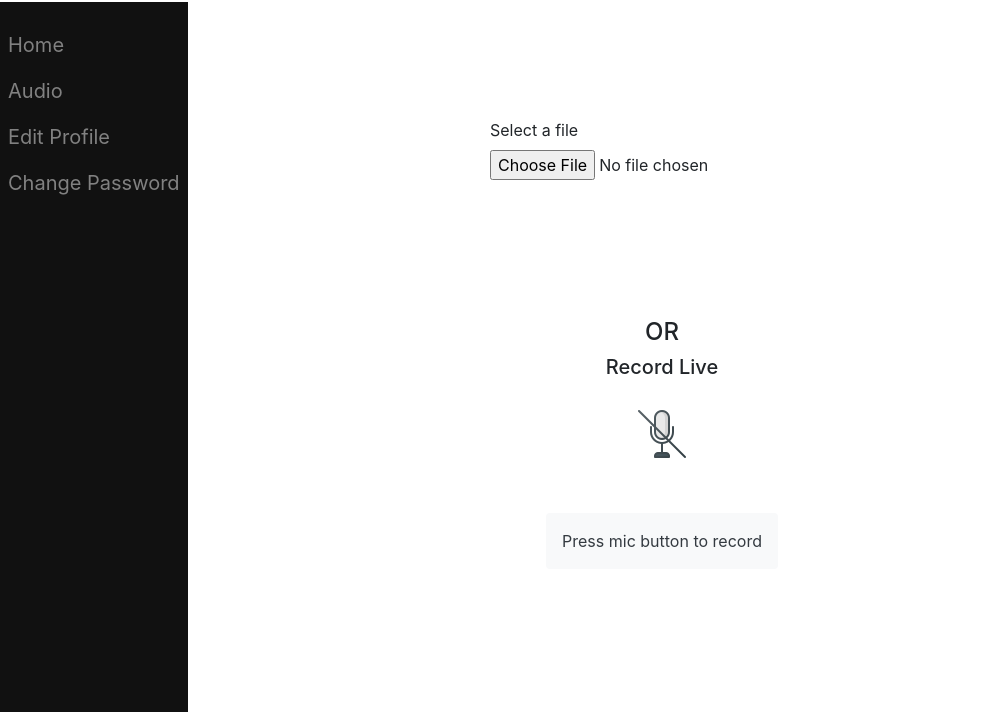
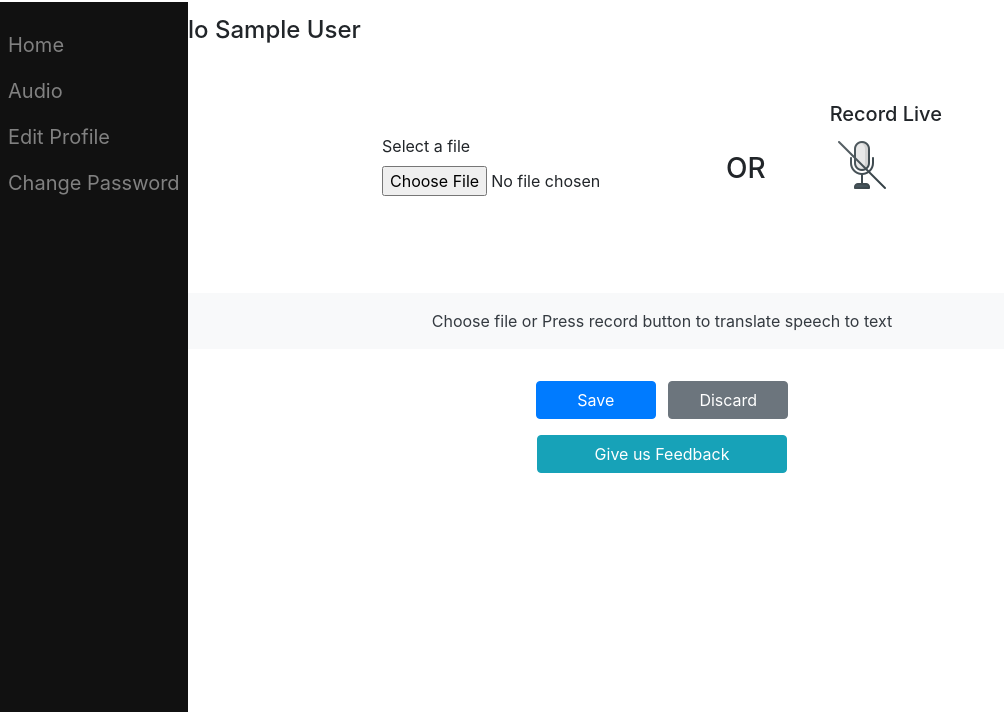
Before and after one commit to chiranjeev11/aicte_project, a Flask app: page / in a window 1280 px wide. Shown: the part 88-800 px from the top of the page, without its empty margins (0-1004 px from the left). Run offline with Flask 2, Linux system fonts and the light colour scheme; the visitor is signed in with stand-in values (Sample User, id 1); data comes from the database, SQL or seed files in the repository; some libraries are stand-ins or nearby versions.

Commit message:
fix: incresed size of save button

```diff
--- a/app/routes.py
+++ b/app/routes.py
@@ -196,11 +196,7 @@
 @login_required
 def convertSpeechToText():
 
-
-
 	data = request.files['audio_file'].read()
-
-	print(data)
 
 
 	if path.exists("app/static/audioFiles/audio.wav"):
--- a/app/templates/index.html
+++ b/app/templates/index.html
@@ -1,39 +1,35 @@
 {% extends 'base.html' %}
 
 {% block content %}
-       <div class="d-flex flex-column justify-content-center align-items-center" style="height: 85vh;">
-
-			<div class="form-group" style="height: 20vh;">
+	<h4 class="mt-3">Hello {{ current_user.name }}</h4>
+       <div class="d-flex justify-content-center align-items-center" style="height: 30vh;">
+			<div class="form-group" >
 				<label for="audio-file">Select a file</label>
 				<input id="audio-file" class="form-control-file" type="file" accept=".mp3, .wav, .m4a">
 				<button id="translate" class="btn btn-primary mt-3" style="display: none;">Translate</button>
 			</div>
-			<h4 class="mt-4">OR</h4>
-			<h5 class="mb-4">Record Live</h5>
-			<div style="height: 20vh;">
+			<h3>OR</h3>
+			<div class="ml-3">
+				<h5 class="ml-5">Record Live</h5>
 				<div class="mb-5 text-center">
 					<img class="btn not-recording" id="recorder" src="/static/icons/microphone-off.png">
 				 </div>
-
-				<div class="p-3 mb-2 bg-light text-dark rounded" id="response-text">
-					Press mic button to record
 			</div>
 		</div>
-
-
-
-			<div id="rating-div" style="display: none;" class="mt-3 p-3">
+		<div class="text-center p-3 bg-light text-dark rounded" id="response-text">
+			Choose file or Press record button to translate speech to text
+		</div>
+		<div id="rating-div" class="mt-3 p-3 text-center">
 			<div class="mb-3">
-					<button id="save-button" class="btn btn-primary mr-2">Save</button>
-					<button id="discard-button" class="btn btn-secondary">Discard</button>
+				<button id="save-button" style="width: 120px;" class="btn btn-primary mr-2">Save</button>
+				<button id="discard-button" style="width: 120px;" class="btn btn-secondary">Discard</button>
 			</div>
 			<div>
-					<button type="button" class="btn btn-info" data-toggle="modal" data-target="#feedbackModal">
+				<button type="button" class="btn btn-info" style="width: 250px;" data-toggle="modal" data-target="#feedbackModal">
 					Give us Feedback
 				</button>
 			</div>
 
-			</div>
 		</div>
 
 
@@ -265,6 +261,7 @@
 	});
 
 	$('#translate').on('click', ()=>{
+		$('#response-text').text("Loading...  Please Wait")
 		let formdata_audioFile = new FormData();
 		file =$('#audio-file').prop('files')[0];
 		console.log(file.size)
```
Lines whose indentation alone changed are shown as unchanged.
